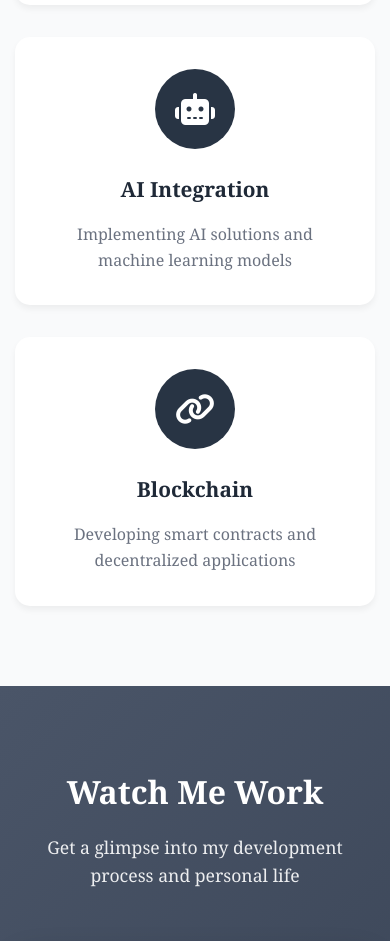
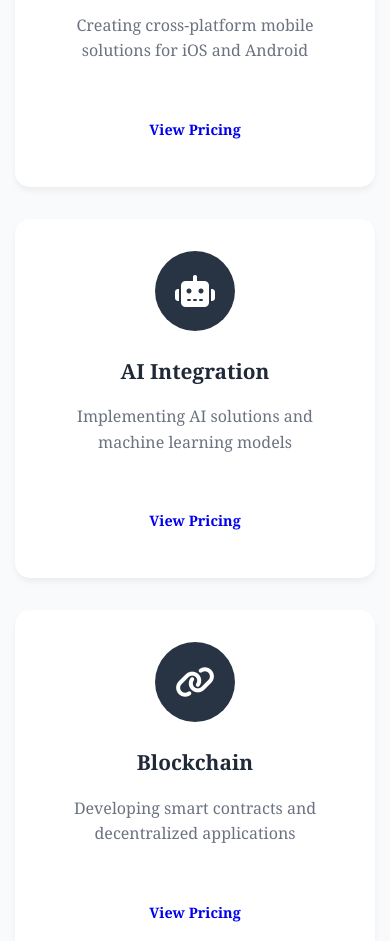
Before and after one commit to Brannyaj/raphael-portfolio, a website: page index.html in a window 390 px wide. Shown: the part 4043-4984 px from the top of the page. Drawn offline with Linux system fonts and the light colour scheme.

Commit message:
ADD: View Pricing buttons to What I Do section
🎯 FEATURE ADDED:
- Added 'View Pricing' buttons to all 4 services in What I Do section
- Web Development, Mobile Apps, AI Integration, Blockchain
- Direct links to pricing.html page

🔧 CHANGES MADE:
- index.html: Added btn btn-outline buttons to each overview-item
- styles.css: Added styling for buttons in overview items
- Button styling: Smaller padding, appropriate font size
- Margin adjustments for better spacing

📱 BENEFITS:
- Clear call-to-action for each service
- Direct path to pricing information
- Better user experience and conversion
- Professional service presentation

```diff
--- a/index.html
+++ b/index.html
@@ -230,6 +230,7 @@
                     </div>
                     <h3>Web Development</h3>
                     <p>Building responsive, scalable web applications with modern technologies</p>
+                    <a href="pricing.html" class="btn btn-outline">View Pricing</a>
                 </div>
                 <div class="overview-item">
                     <div class="overview-icon">
@@ -237,6 +238,7 @@
                     </div>
                     <h3>Mobile Apps</h3>
                     <p>Creating cross-platform mobile solutions for iOS and Android</p>
+                    <a href="pricing.html" class="btn btn-outline">View Pricing</a>
                 </div>
                 <div class="overview-item">
                     <div class="overview-icon">
@@ -244,6 +246,7 @@
                     </div>
                     <h3>AI Integration</h3>
                     <p>Implementing AI solutions and machine learning models</p>
+                    <a href="pricing.html" class="btn btn-outline">View Pricing</a>
                 </div>
                 <div class="overview-item">
                     <div class="overview-icon">
@@ -251,6 +254,7 @@
                     </div>
                     <h3>Blockchain</h3>
                     <p>Developing smart contracts and decentralized applications</p>
+                    <a href="pricing.html" class="btn btn-outline">View Pricing</a>
                 </div>
             </div>
         </div>
--- a/styles.css
+++ b/styles.css
@@ -1515,6 +1515,14 @@ section:first-of-type {
 .overview-item p {
     color: #6b7280;
     line-height: 1.6;
+    margin-bottom: 1.5rem;
+}
+
+.overview-item .btn {
+    margin-top: 1rem;
+    padding: 0.75rem 1.5rem;
+    font-size: 0.9rem;
+    font-weight: 600;
 }
 
 /* CTA Section */
```
